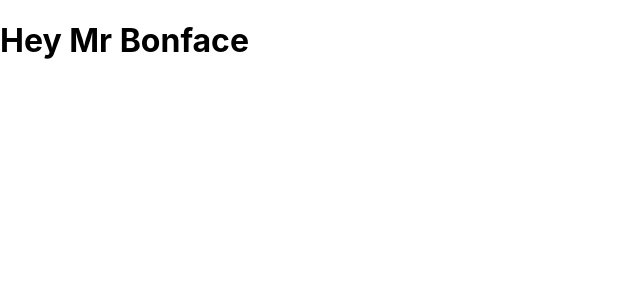
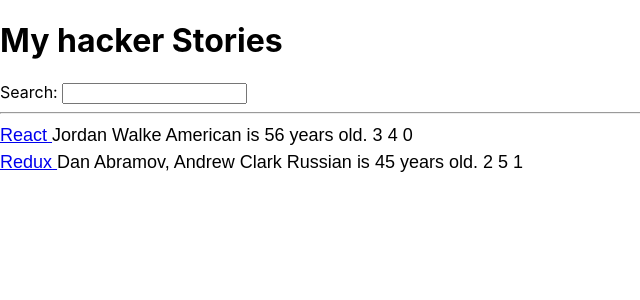
Before and after one commit to AdolpheNkoranyiTresor/s-rji-hacker-stories, a React (Create React App) app: page / in a window 1280 px wide. Shown: the top 300 px of the page, without its empty margins (0-640 px from the left). Built offline with nearby package versions, Linux system fonts and the light colour scheme.

Commit message:
Use of list in react

```diff
--- a/src/App.css
+++ b/src/App.css
@@ -36,3 +36,7 @@
     transform: rotate(360deg);
   }
 }
+
+.container{
+  font: 500 18px/27px Arial;
+}
--- a/src/App.js
+++ b/src/App.js
@@ -1,15 +1,55 @@
-import React from 'react';
+import React from "react";
+import "./App.css";
 
-function greetLion(name){
-  return name;
-}
+const list = [
+  {
+    title: "React",
+    url: "https://reactjs.org/",
+    author: "Jordan Walke",
+    age: 56,
+    nationality: 'American',
+    num_comments: 3,
+    points: 4,
+    objectID: 0,
+  },
+  {
+    title: "Redux",
+    url: "https://redux.js.org/",
+    author: "Dan Abramov, Andrew Clark",
+    age: 45,
+    nationality: 'Russian',
+    num_comments: 2,
+    points: 5,
+    objectID: 1,
+  },
+];
+function App() {
+  return (
+    <div>
+      <h1>My hacker Stories</h1>
 
-function App(){
-  return(
-    <div>
-      <h1>Hey Mr {greetLion(`Bonface`)}</h1>
+      <label htmlFor="serch">Search: </label>
+      <input type="text" id="search" />
+
+      <hr />
+
+      {list.map(function (item) {
+        return (
+          <div key={item.objectID} className="container">
+            <span>
+              <a href={item.url}>{item.title} </a>
+            </span>
+            <span>{item.author} </span>
+            <span> {item.nationality} </span>
+            <span>is {item.age} years old.</span>
+            <span> {item.num_comments} </span>
+            <span> {item.points} </span>
+            <span> {item.objectID} </span>
+          </div>
+        );
+      })}
     </div>
-    );
+  );
 }
 
 export default App;
```
